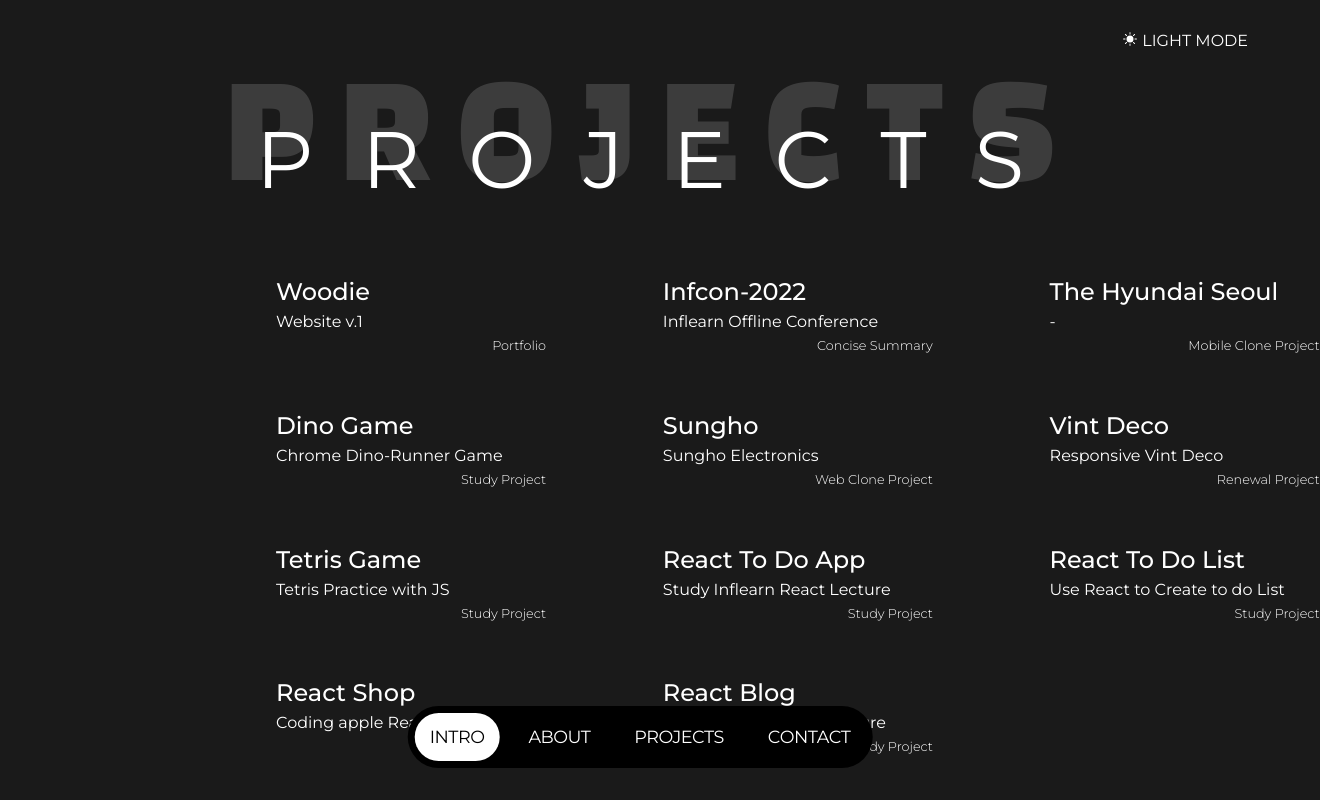
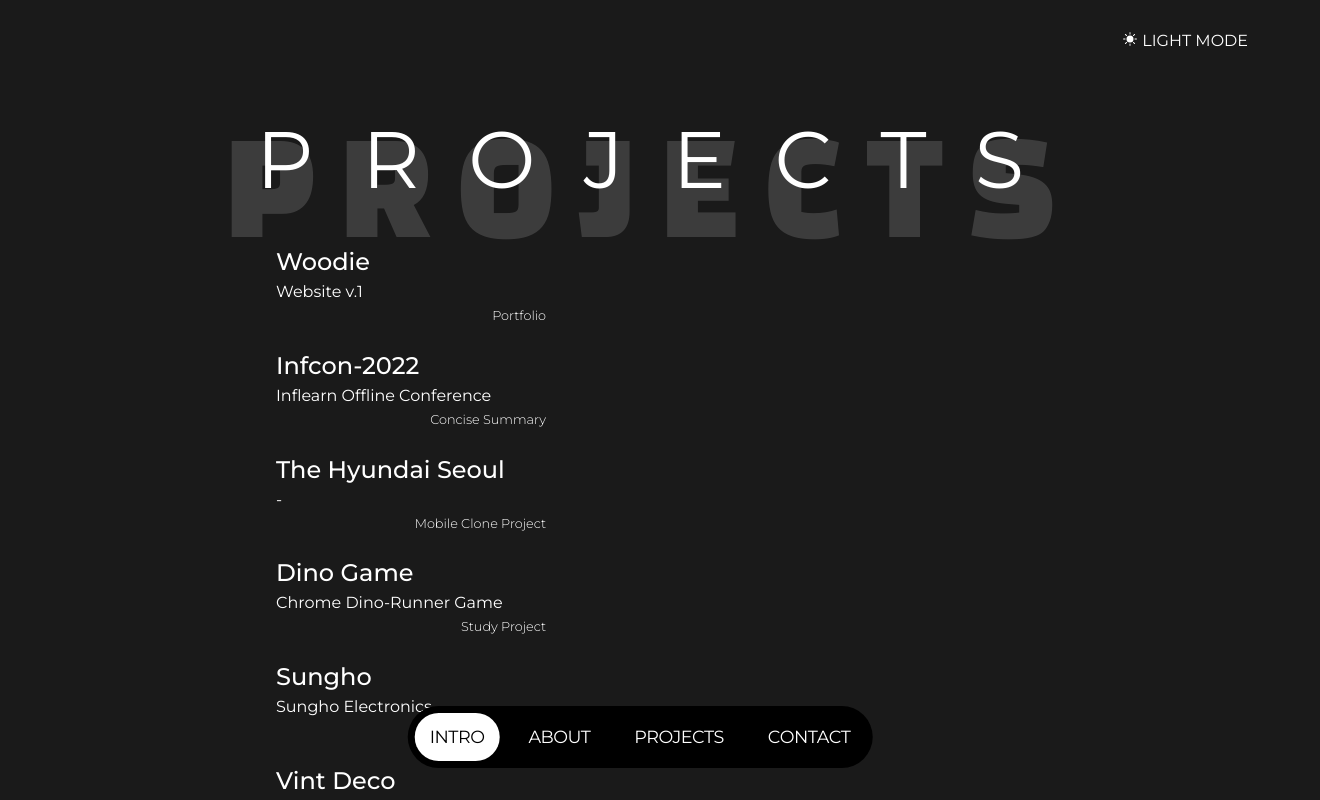
Before and after one commit to devwoodie/woodie, a React (Create React App) app: page /projects in a window 1280 px wide. Shown: the top 800 px of the page, 1320 px wide, since content can reach past the window. Built offline with nearby package versions, Linux system fonts and the light colour scheme.

Commit message:
feat : dnd code add

```diff
--- a/src/component/Projects.js
+++ b/src/component/Projects.js
@@ -29,17 +29,40 @@ const Projects = ({ projectJson }) => {
                     <span>S</span>
                 </div>
             </div>
-                <ul className="contents">
+                <div className="contents">
+                    <DragDropContext>
+                        <Droppable droppableId="projects">
+                            {(provided) => (
+                                <div {...provided.droppableProps} ref={provided.innerRef}>
                                     {projectData.map((project, index) => (
-                        <li className="contents-list">
+                                    <Draggable
+                                        key={project.id}
+                                        draggableId={project.id.toString()}
+                                        index={index}
+                                    >
+                                        {(provided, snapshot) => (
+                                            <div
+                                                className="contents-list"
+                                                key={project.id}
+                                                {...provided.draggableProps}
+                                                ref={provided.innerRef}
+                                                {...provided.dragHandleProps}
+                                            >
                                                 <a target="_blank" href={'https://github.com/devwoodie/'+project.git}>
                                                     <span className="contents-tit">{project.title}</span>
                                                     <span className="contents-sub">{project.sub}</span>
                                                     <span className="contents-date">{project.type}</span>
                                                 </a>
-                        </li>
+                                            </div>
+                                        )}
+                                    </Draggable>
                                     ))}
-                </ul>
+                                    {provided.placeholder}
+                                </div>
+                            )}
+                        </Droppable>
+                    </DragDropContext>
+                </div>
         </div>
     )
 };
--- a/src/css/Projects.scss
+++ b/src/css/Projects.scss
@@ -33,9 +33,9 @@
     }
   }
   .contents {
-    display: grid;
-    grid-template-columns: repeat(3, 1fr);
-    grid-column-gap: 10%;
+    //display: grid;
+    //grid-template-columns: repeat(3, 1fr);
+    //grid-column-gap: 10%;
     margin-top: 50px;
     .contents-list {
       font-size: 1.5rem;
--- a/src/index.js
+++ b/src/index.js
@@ -6,11 +6,9 @@ import { BrowserRouter } from "react-router-dom";
 
 const root = ReactDOM.createRoot(document.getElementById('root'));
 root.render(
-<React.StrictMode>
     <BrowserRouter>
         <App />
     </BrowserRouter>
-</React.StrictMode>
 );
 
 // If you want to start measuring performance in your app, pass a function
```
Lines whose indentation alone changed are shown as unchanged.
